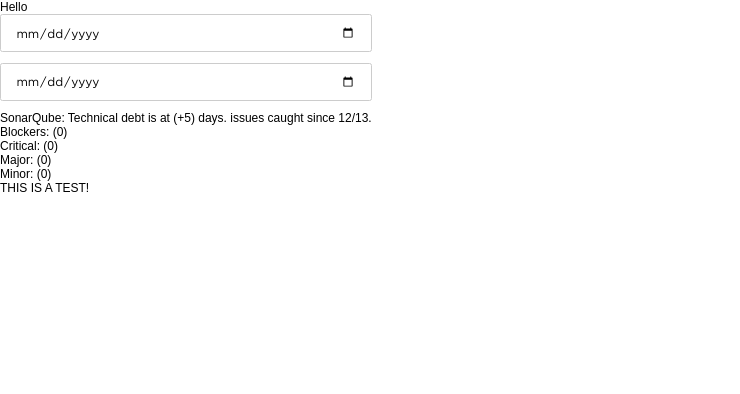
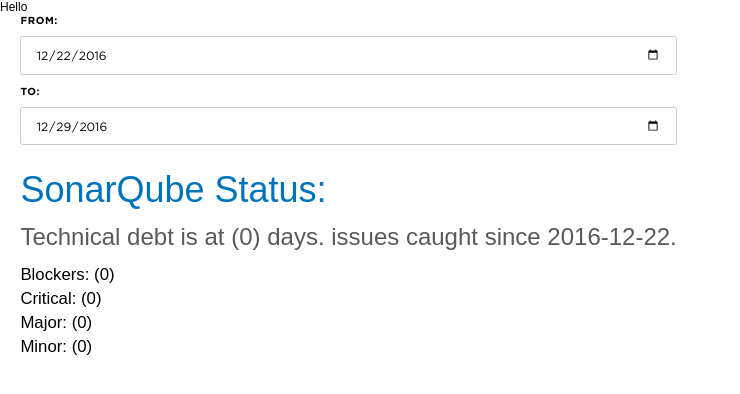
Before and after one commit to juanparadox/qubicle, a React app: page / in a window 1280 px wide. Shown: the top 394 px of the page, without its empty margins (0-740 px from the left). Built offline with nearby package versions, Linux system fonts and the light colour scheme.

Commit message:
Updated Email component to consume SonarQube API response from proxy server. Made minor changes to rendered elements.

```diff
--- a/src/components/Email.js
+++ b/src/components/Email.js
@@ -1,58 +1,95 @@
-import React, { Component } from 'react';
-import axios from 'axios'
+import React from 'react';
+import axios from 'axios';
+import dateFns from 'date-fns';
+
+// console.log(dateFns);
 
 class Email extends React.Component {
 	constructor(){
         super();
+        let format = dateFns.format,
+            today = dateFns.startOfToday(),
+            lastWeek = dateFns.subDays(today, 7);
         this.state = {
-        	from: null,
-        	to: null,
+        	from: format(lastWeek, 'YYYY-MM-DD'),
+        	to: format(today, 'YYYY-MM-DD'),
         	totalDebt: null,
         	totalIssues: null,
-        	blockers: null,
-        	criticial: null,
+        	blocker: null,
+        	critical: null,
         	major: null,
         	minor: null
         };
     }
 
+    convertMinToDays = (number) => Math.round(number / 60 / 24)
+
+    sendReq = () => {
+        const _this = this;
+        axios.get(
+                `http://localhost:4000/?resource=com.wyndhamvo.ui:CustomerUI&metrics=critical_violations,blocker_violations,major_violations,minor_violations,sqale_index&fromDateTime=${_this.state.from}T00:00&toDateTime=${_this.state.to}T23:59`,
+                { withCredentials: false, crossDomain: true }
+            )
+            .then(function (response) {
+                // console.log("AXIOS RESPONSE: ", response);
+                let data = response.data[0].cells,
+                    lastCell = data.length - 1,
+                    dataFrom = data[0],
+                    dataTo = data[lastCell],
+                    totalFrom = dataFrom.v[0] + dataFrom.v[1] + dataFrom.v[2] + dataFrom.v[3],
+                    totalTo = dataTo.v[0] + dataTo.v[1] + dataTo.v[2] + dataTo.v[3];
+
+                _this.setState({
+                    critical: dataFrom.v[0],
+                    blocker: dataFrom.v[1],
+                    major: dataFrom.v[2],
+                    minor: dataFrom.v[3],
+                    totalDebt: _this.convertMinToDays(dataFrom.v[4]),
+                    totalIssues: (totalFrom - totalTo)
+                });
+            })
+            .catch(function (error) {
+                console.log("AXIOS ERROR: ", error);
+            });
+    }
+
     componentWillMount(){
+        this.sendReq();
     	// Make a request for a user with a given ID
-		axios.get('http://localhost:4000/?resource=com.wyndhamvo.ui:CustomerUI&metrics=critical_violations,blocker_violations,major_violations,minor_violations,sqale_index&fromDateTime=2016-12-13T00:00&toDateTime=2016-12-21T23:59',
-		{
-			withCredentials: false,
-			crossDomain: true
-		})
-		  .then(function (response) {
-		    console.log("AXIOS RESPONSE: ", response);
-		  })
-		  .catch(function (error) {
-		    console.log("AXIOS ERROR: ", error);
-		  });
     }
 
     setFrom = (e) => {
-    	this.setState({from: e.target.value})
+    	this.setState({from: e.target.value});
+        this.sendReq();
     }
 
     setTo = (e) => {
-    	this.setState({to: e.target.value})
+    	this.setState({to: e.target.value});
+        this.sendReq();
     }
 
 	render() {
+        // console.log(dateFns);
 	    return (
-	    	<div>
-		    	<input type="date" onChange={this.setFrom}/>
-		    	<input type="date" onChange={this.setTo}/>
-		    	SonarQube:
-				Technical debt is at {this.state.totalDebt} (+5) days. {this.state.totalIssues} issues caught since 12/13.
-				<ul>
-					<li>Blockers: {this.state.blockers} (0)</li>
+	    	<div className="fontSize-4 paddingHorizontal-5">
+		    	<label className="display-block textTransform-uppercase">
+                    <span className="display-block marginBottom-1">From:</span>
+                    <input type="date" onChange={this.setFrom} defaultValue={this.state.from}/>
+                </label>
+                <label className="display-block textTransform-uppercase">
+                    <span className="display-block marginBottom-1">To:</span>
+		    	    <input type="date" onChange={this.setTo} defaultValue={this.state.to}/>
+                </label>
+		    	<h1 className="marginBottom-2">SonarQube Status:</h1>
+				<p className="marginVertical-2 fontSize-6 fontColor-black-20">
+                    Technical debt is at { this.state.totalDebt } (0) days. {this.state.totalIssues} issues caught since { this.state.from }.
+				</p>
+                <ul className="lineHeight-6">
+					<li>Blockers: {this.state.blocker} (0)</li>
 					<li>Critical: {this.state.critical} (0)</li>
 					<li>Major: {this.state.major} (0)</li>
 					<li>Minor: {this.state.minor} (0)</li>
 				</ul>
-		    	<p>{this.props.test}</p>
 	    	</div>
 	    )
 	}
```
